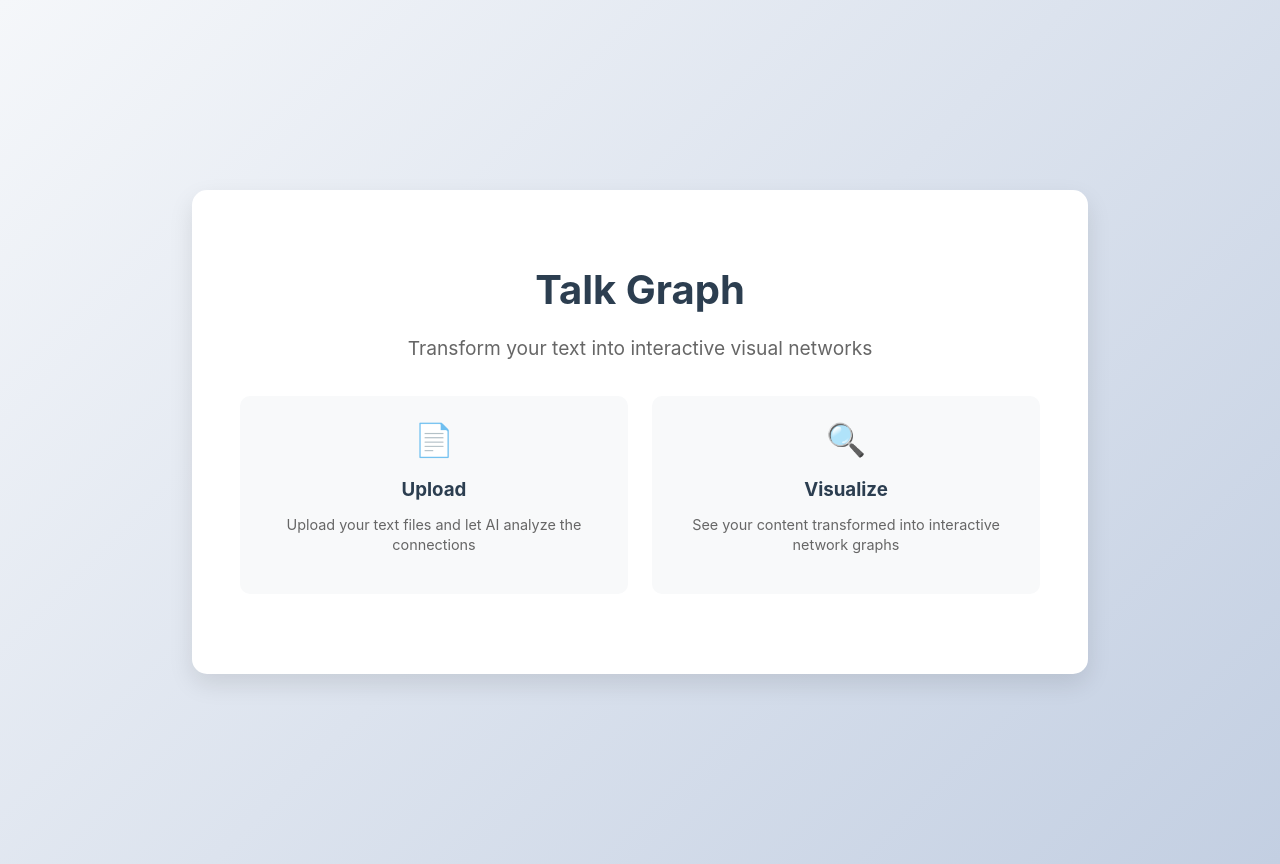
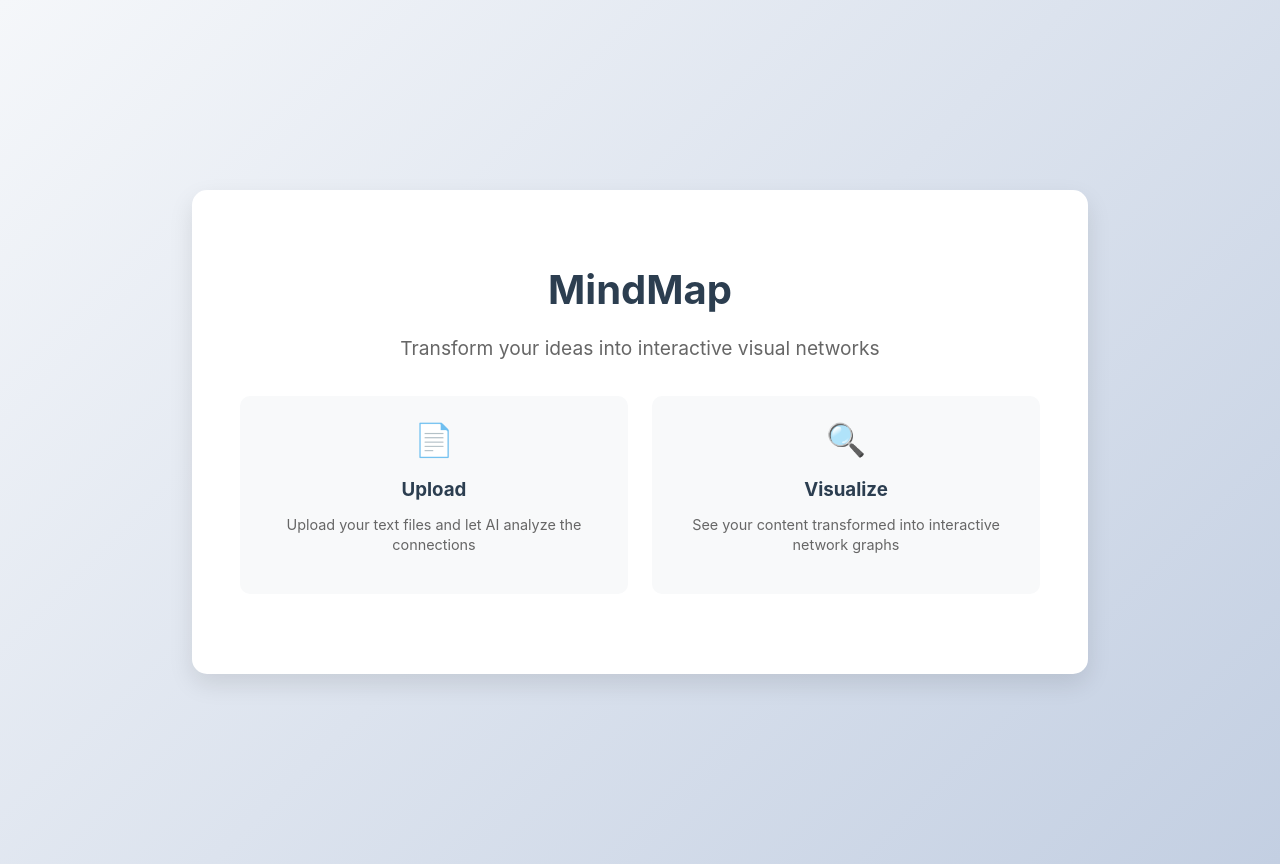
Before and after one commit to wmmaguire/mind-map, a React (Create React App) app in the folder client/: page / in a window 1280 px wide. Built offline with nearby package versions, Linux system fonts and the light colour scheme.

Commit message:
change the name to mind-map

```diff
--- a/client/src/App.js
+++ b/client/src/App.js
@@ -24,9 +24,9 @@ function App() {
           element={
             <div className="landing-container">
               <div className="content">
-                <h1>Talk Graph</h1>
+                <h1>MindMap</h1>
                 <p className="description">
-                  Transform your text into interactive visual networks
+                  Transform your ideas into interactive visual networks
                 </p>
 
                 <div className="features-grid">
```
Also changed, not shown: 1 other file (tests, documents, lock files or other folders).
